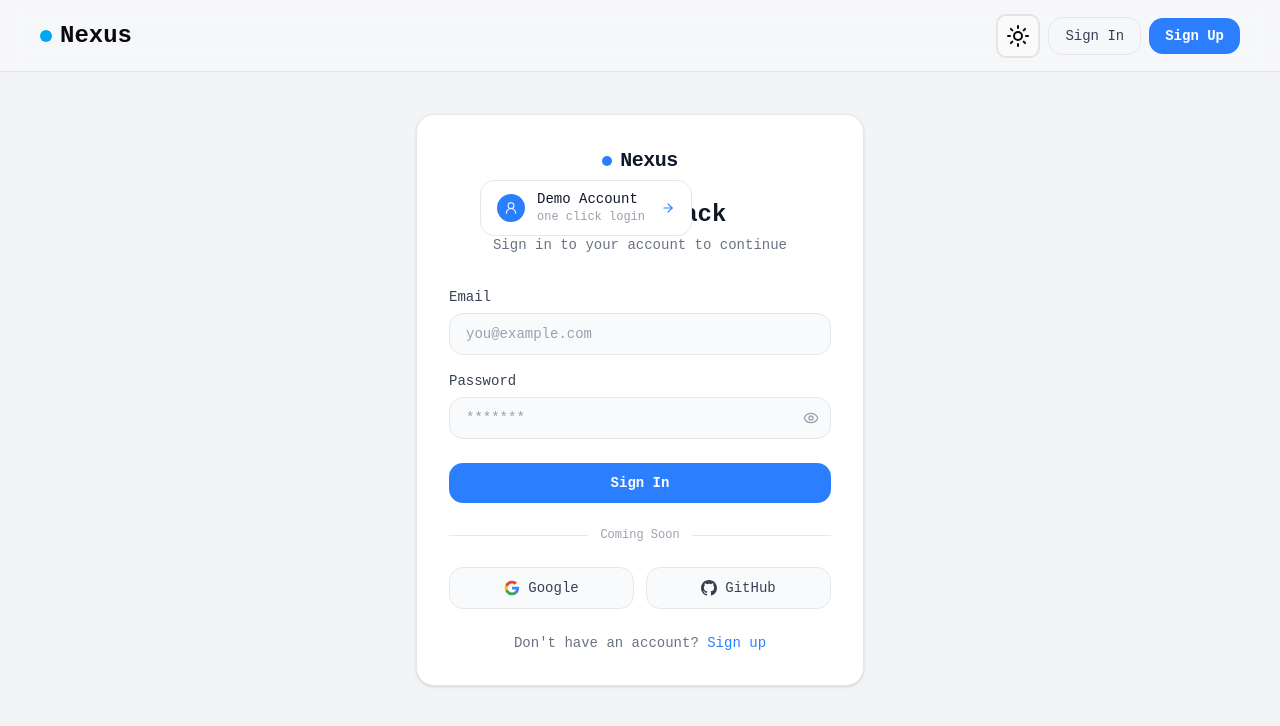
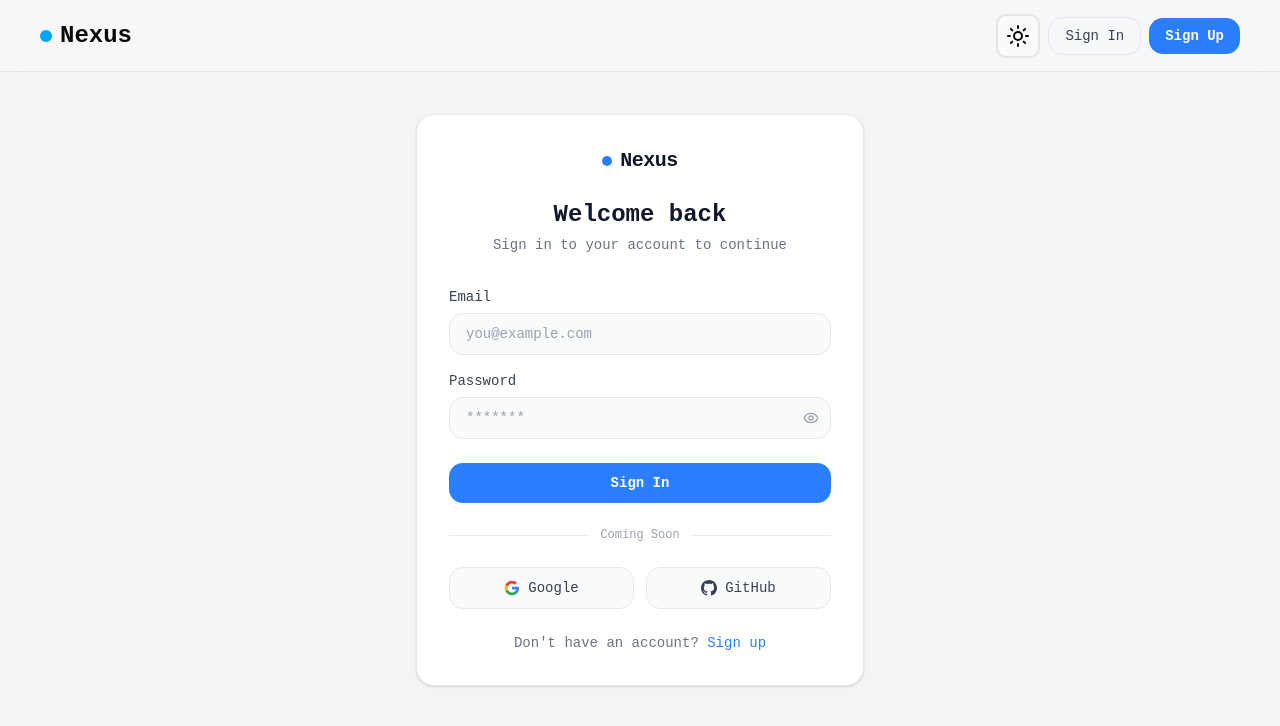
Before and after one commit to OmarSalahBot/nexus, a Next.js app: page /login in a window 1280 px wide. Shown: the top 726 px of the page. Built offline with nearby package versions, Linux system fonts and the light colour scheme; no server answers.

Commit message:
Remove QuickLoginButton from login page

```diff
--- a/src/app/login/page.tsx
+++ b/src/app/login/page.tsx
@@ -35,7 +35,7 @@ export default function LoginPage() {
   return (
 
       <div className="min-h-screen bg-gray-100 dark:bg-[#0f0f0f] flex flex-col transition-colors duration-300">
-        <QuickLoginButton />
+
         {/* Main */}
         <div className="flex-1 flex  items-center justify-center px-4 py-12">
           <div className="w-full max-w-md">
```
